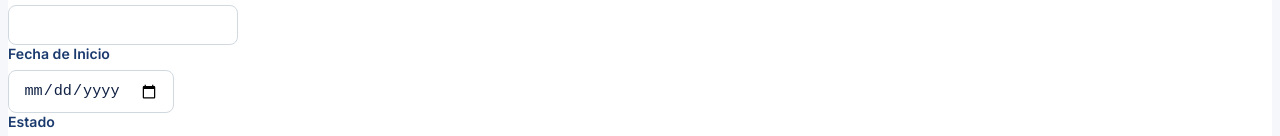
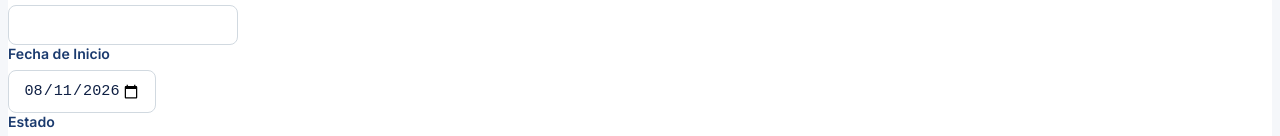
Before and after one commit to CrisBustosE/EV2.Cristobal.Bustos, a Next.js app: page /proyectos in a window 1280 px wide. Both pictures are taken after a click on the button "Crear Proyecto". Shown: the part 435-571 px from the top of the page. Built offline with nearby package versions, Linux system fonts and the light colour scheme; no server answers; the database is empty.

Commit message:
feat: restrict project start date range and default to today

```diff
--- a/app/proyectos/page.tsx
+++ b/app/proyectos/page.tsx
@@ -23,6 +23,11 @@ export default function ProyectosPage() {
   const [currentProject, setCurrentProject] = useState<Proyecto | null>(null)
   const [formLoading, setFormLoading] = useState(false)
   const [formError, setFormError] = useState('')
+
+  const today = new Date()
+  const todayStr = today.toISOString().split('T')[0]
+  const minDate = new Date(today.getFullYear() - 40, today.getMonth(), today.getDate()).toISOString().split('T')[0]
+  const maxDate = new Date(today.getFullYear() + 10, today.getMonth(), today.getDate()).toISOString().split('T')[0]
 
   // Delete modal state
   const [deleteModal, setDeleteModal] = useState<{ isOpen: boolean, projectId: number | null }>({
@@ -266,7 +271,9 @@ export default function ProyectosPage() {
                         name="fecha_de_inicio"
                         type="date"
                         className="ts-form-control w-100"
-                        defaultValue={currentProject?.fecha_de_inicio.split('T')[0]}
+                        defaultValue={currentProject?.fecha_de_inicio.split('T')[0] || todayStr}
+                        min={minDate}
+                        max={maxDate}
                         required
                       />
                     </div>
```
